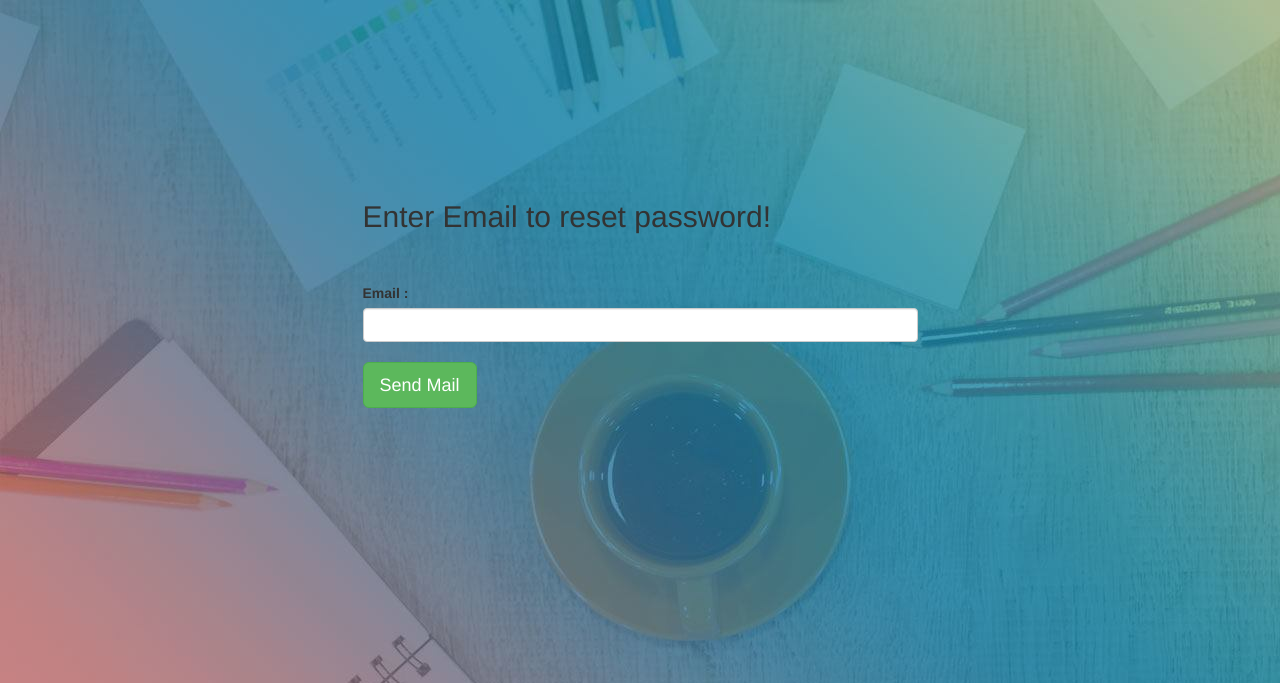
After one commit to Vshnuk/BankProject, a PHP site: page /forgotpassword.php in a window 1280 px wide. The commit adds this page. Shown: the top 683 px of the page. Run offline with PHP 8.4, Linux system fonts and the light colour scheme.

Commit message:
forgot password version

```diff
--- /dev/null
+++ b/forgotpassword.php
@@ -0,0 +1,78 @@
+<?php
+
+    if(isset($_POST['forgot_submit']))
+    {
+        $con=mysqli_connect("localhost","root","","bankdb");
+        if(!$con)
+            echo ("unsuccesful connection".mysqli_error($con));
+        $email=$_POST['forgotemail'];
+        $check_email="select password,Email from login_details where Email='$email'";
+        $execute_check_email=mysqli_query($con,$check_email);
+        $count=0;
+        while($row=mysqli_fetch_assoc($execute_check_email))
+        {
+            $password=$row['password'];
+            $count++;
+        }
+        if($count==1)
+        {
+            $sender = '27vignesh30@gmail.com';
+            $recipient=$email;
+            $subject = "Bank project Password";
+            $message = "Your password is ".$password;
+            $headers = 'From:' . $sender;
+            if (mail($recipient, $subject, $message, $headers))
+            {
+                header("Location: forgotnext.php");
+            }
+            else
+            {
+                echo "<script type='text/javascript'>alert('Enter valid Email');location=\"forgotpassword.php\"</script>";
+            }
+        }
+        else
+        {
+
+        }
+    }
+?>
+
+<!DOCTYPE html>
+<html lang="en">
+<head>
+    <meta charset="UTF-8">
+    <meta name="viewport" content="width=device-width, initial-scale=1.0">
+    <meta http-equiv="X-UA-Compatible" content="ie=edge">
+    <link rel="stylesheet" href="https://maxcdn.bootstrapcdn.com/bootstrap/3.4.0/css/bootstrap.min.css">
+  <script src="https://ajax.googleapis.com/ajax/libs/jquery/3.3.1/jquery.min.js"></script>
+  <script src="https://maxcdn.bootstrapcdn.com/bootstrap/3.4.0/js/bootstrap.min.js"></script>
+    <title>Document</title>
+</head>
+<body background="image.jpg">
+<br><br><br><br><br><br><br><br><br>
+    <div class="container">
+        <div class="row">
+                <div class="col-sm-3"></div>
+                <div class="col-sm-9">
+                        <h1 style="font-size: 30px">Enter Email to reset password!</h1>
+                </div>
+
+        </div>
+        <br><br>
+        <div class="row">
+            <div class="col-sm-3"></div>
+            <div class="col-sm-6">
+                <form action="" method="POST">
+                    <div class="form-group">
+                        <label for="forgotemaillabel">Email :</label>
+                        <input type="text" class="form-control" name="forgotemail">
+                        <br>
+                        <input type="submit" class="btn btn-success btn-lg" value="Send Mail" name="forgot_submit">
+                        <br><br>
+                    </div>
+                </form>
+            </div>
+        </div>
+    </div>
+</body>
+</html>
--- a/user.php
+++ b/user.php
@@ -49,7 +49,7 @@
         </div>
         <div class="row">
             <div class="col-sm-3"></div>
-            <div class="col-sm-3"><pre><h5>New User ? <a href="registration.php" class="href"><u>Register here</u></a></h5></div></pre></div>
+            <div class="col-sm-3"><pre><h5><a href="forgotpassword.php" class="href">Forgot Password</a></h5><h5>New User ? <a href="registration.php" class="href"><u>Register here</u></a></h5></div></pre></div>
         </div>
     </div>
 </body>
--- a/welcomeuser.php
+++ b/welcomeuser.php
@@ -64,10 +64,10 @@ if($_SESSION['user_login_successful']!=true)
       </nav>
       <br><br><br>
 <div class="container">
+<br><br><br><br><br><br><br><br><br><br><br>
     <div class="row">
-        <div class="col-sm-2"></div>
         <div class="col-sm-1"></div>
-        <div class="col-sm-7"><h1 style="font-size:60px"><?php echo "Hi ".$_SESSION['username']."! Welcome,"; ?></h1></div>
+        <div class="col-sm-11"><h1 style="font-size:100px"><?php echo "Hi ".$_SESSION['username']."! Welcome,"; ?></h1></div>
     </div>
 </div>
 </body>
```
Also changed, not shown: forgotnext.php (added, +31 -0 lines).
